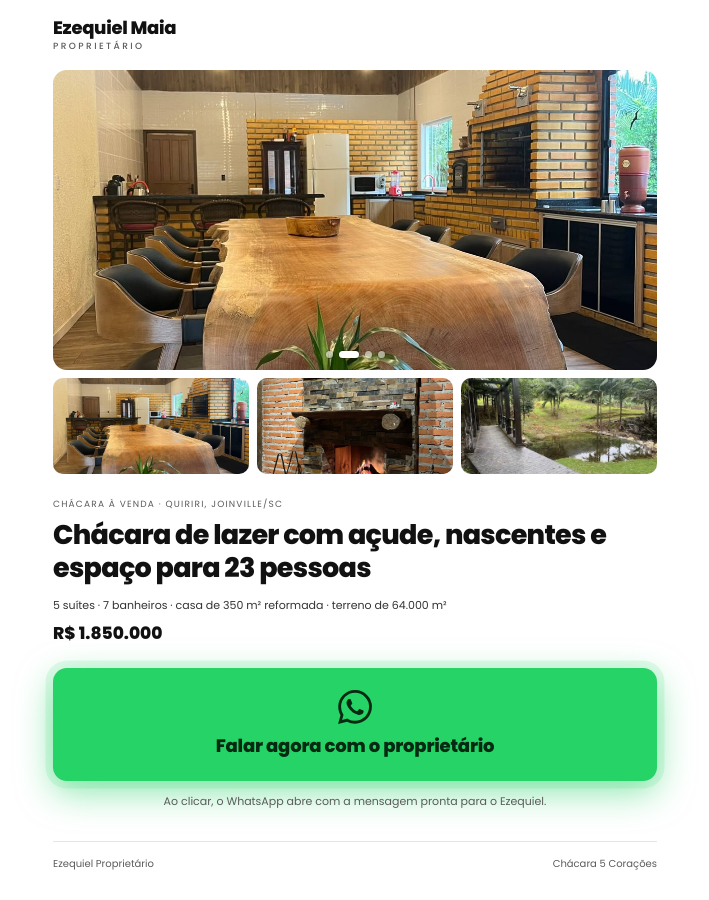
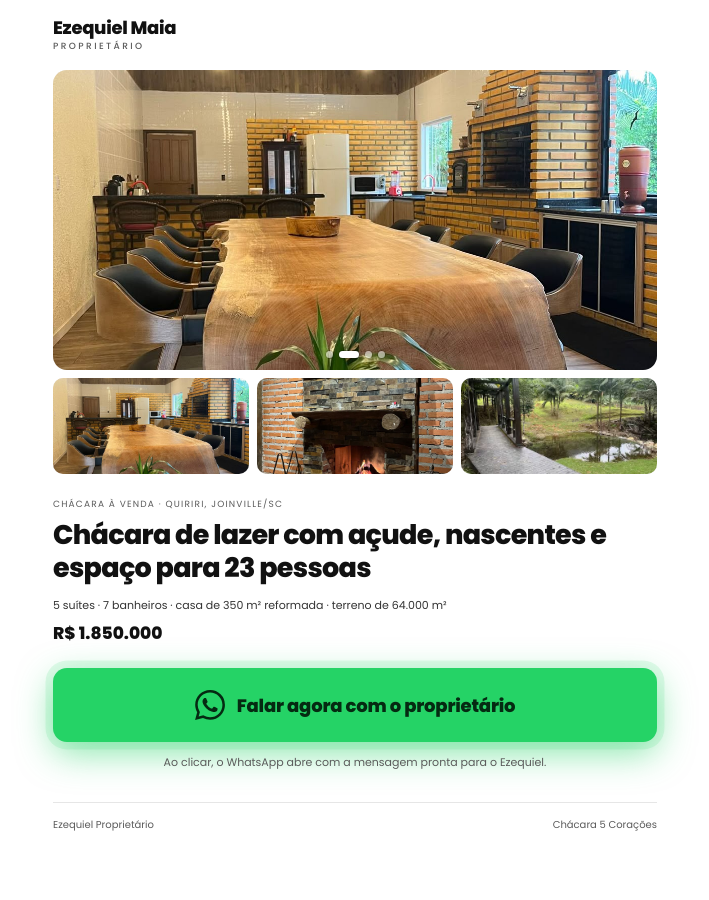
Before and after one commit to Trafseg/ezequiel-imoveis-2-chacara, a plain HTML site: page index.html in a window 1280 px wide. Shown: the whole page, without its empty margins (285-994 px from the left). After the commit the page ends 861 px from the top, so only its background shows below. Drawn offline with Linux system fonts and the light colour scheme.

Commit message:
Atualização via Central Trafficfy

```diff
--- a/index.html
+++ b/index.html
@@ -24,9 +24,9 @@ body{margin:0;font-family:Poppins,Arial,sans-serif;color:var(--ink);background:#
 h1{font-size:27px;line-height:1.22;letter-spacing:-.7px;margin:0 0 12px;font-weight:800}
 .specs{font-size:11px;line-height:1.6;color:#333;margin:0 0 6px}
 .preco{font-size:17px;font-weight:800;margin:6px 0 22px}
-.btn{display:flex;flex-direction:column;align-items:center;justify-content:center;gap:8px;width:100%;margin-top:6px;padding:22px 18px;border:0;border-radius:14px;background:var(--green);color:#052a12;font:inherit;font-weight:800;font-size:18px;letter-spacing:-.2px;cursor:pointer;box-shadow:0 10px 30px rgba(37,211,102,.45),0 0 0 4px rgba(37,211,102,.18);text-decoration:none;animation:pulso 2.2s ease-in-out infinite;transition:transform .2s ease,background .2s ease}
+.btn{display:flex;flex-direction:row;align-items:center;justify-content:center;gap:12px;width:100%;margin-top:6px;padding:22px 18px;border:0;border-radius:14px;background:var(--green);color:#052a12;font:inherit;font-weight:800;font-size:18px;letter-spacing:-.2px;cursor:pointer;box-shadow:0 10px 30px rgba(37,211,102,.45),0 0 0 4px rgba(37,211,102,.18);text-decoration:none;animation:pulso 2.2s ease-in-out infinite;transition:transform .2s ease,background .2s ease}
 .btn:hover{background:#1fbb5c;transform:translateY(-2px)}
-.wa-logo{display:block;width:34px;height:34px;margin:0;fill:#052a12}
+.wa-logo{display:block;width:30px;height:30px;flex-shrink:0;margin:0;fill:#052a12}
 @keyframes pulso{0%,100%{box-shadow:0 10px 30px rgba(37,211,102,.45),0 0 0 4px rgba(37,211,102,.18)}50%{box-shadow:0 12px 38px rgba(37,211,102,.6),0 0 0 10px rgba(37,211,102,.08)}}
 @media(prefers-reduced-motion:reduce){.btn{animation:none}}
 .btn:focus-visible{outline:3px solid var(--ink);outline-offset:3px}
```
